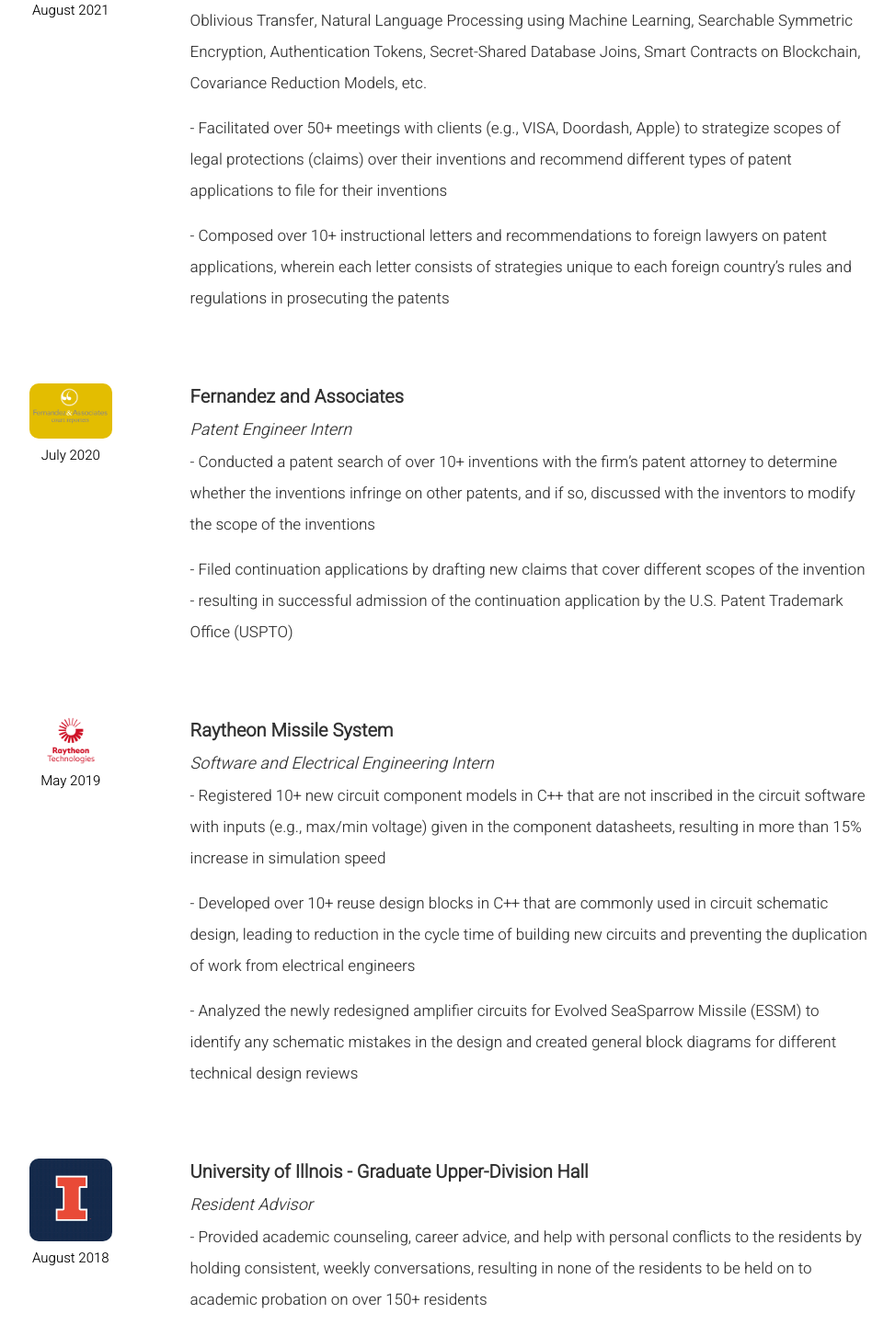
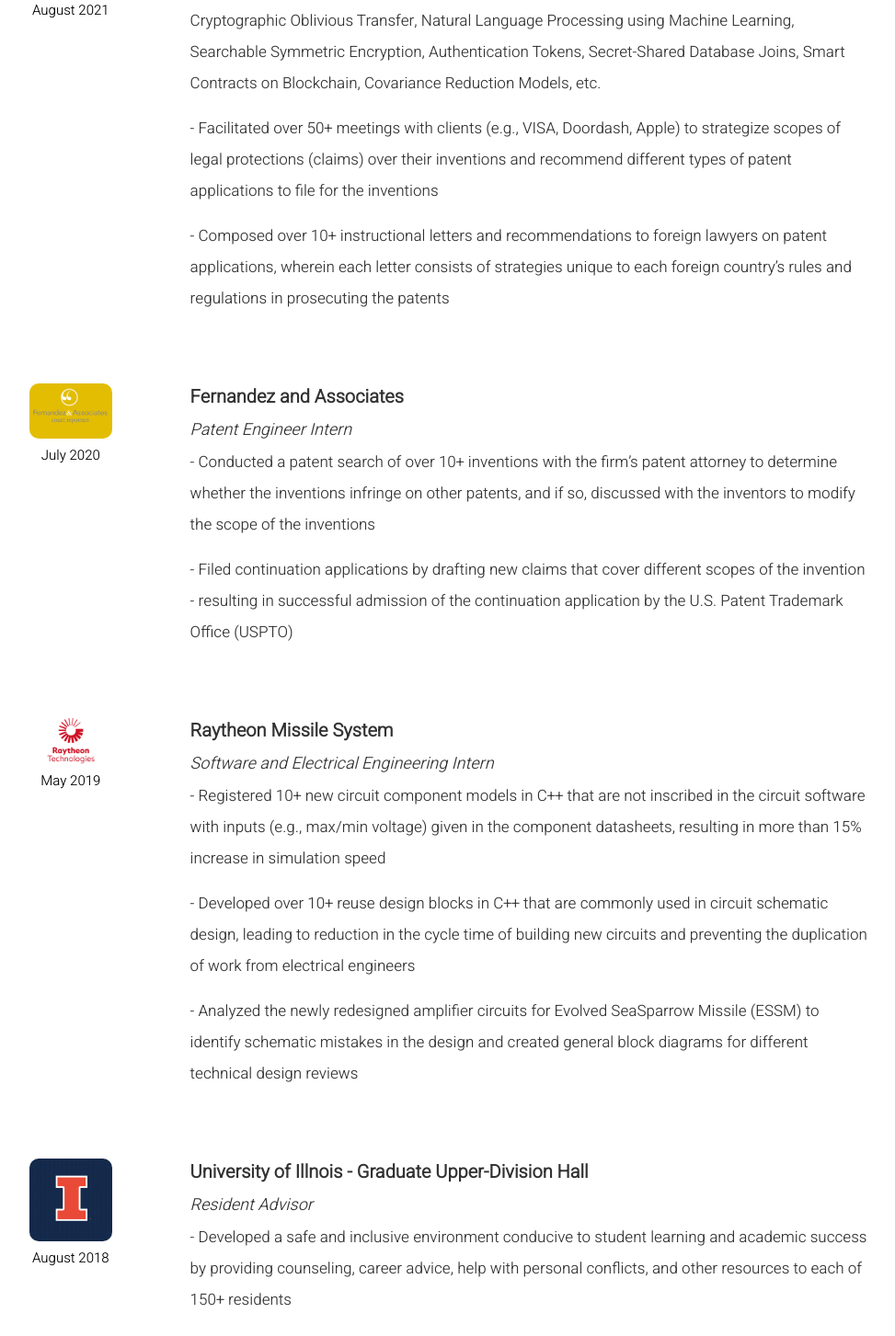
Before and after one commit to dchung1940/dchung1940.github.io, a React (Create React App) app: page /articles in a window 1280 px wide. Shown: the part 227-1680 px from the top of the page at 92% size, without its empty margins (165-1138 px from the left). Built offline with nearby package versions, Linux system fonts and the light colour scheme.

Commit message:
final update to the portfoilo

```diff
--- a/src/data/articles.js
+++ b/src/data/articles.js
@@ -5,8 +5,8 @@ const myArticles = [
 		position:"Patent Engineer",
 		image:"./kilpatricktownsend.jpg",
 		description:
-			["- Drafted over 50+ patent applications based on new software inventions including Cryptographic Oblivious Transfer, Natural Language Processing using Machine Learning, Searchable Symmetric Encryption, Authentication Tokens, Secret-Shared Database Joins, Smart Contracts on Blockchain, Covariance Reduction Models, etc.",
-			"- Facilitated over 50+ meetings with clients (e.g., VISA, Doordash, Apple) to strategize scopes of legal protections (claims) over their inventions and recommend different types of patent applications to file for their inventions",
+			["- Drafted over 50+ patent applications based on leading software inventions including Cryptographic Oblivious Transfer, Natural Language Processing using Machine Learning, Searchable Symmetric Encryption, Authentication Tokens, Secret-Shared Database Joins, Smart Contracts on Blockchain, Covariance Reduction Models, etc.",
+			"- Facilitated over 50+ meetings with clients (e.g., VISA, Doordash, Apple) to strategize scopes of legal protections (claims) over their inventions and recommend different types of patent applications to file for the inventions",
 			"- Composed over 10+ instructional letters and recommendations to foreign lawyers on patent applications, wherein each letter consists of strategies unique to each foreign country’s rules and regulations in prosecuting the patents"
 		]
 	},
@@ -29,7 +29,7 @@ const myArticles = [
 		description:
 			["- Registered 10+ new circuit component models in C++ that are not inscribed in the circuit software with inputs (e.g., max/min voltage) given in the component datasheets, resulting in more than 15% increase in simulation speed",
 			"- Developed over 10+ reuse design blocks in C++ that are commonly used in circuit schematic design, leading to reduction in the cycle time of building new circuits and preventing the duplication of work from electrical engineers",
-			"- Analyzed the newly redesigned amplifier circuits for Evolved SeaSparrow Missile (ESSM) to identify any schematic mistakes in the design and created general block diagrams for different technical design reviews"]
+			"- Analyzed the newly redesigned amplifier circuits for Evolved SeaSparrow Missile (ESSM) to identify schematic mistakes in the design and created general block diagrams for different technical design reviews"]
 
 	},
 	{
@@ -38,7 +38,7 @@ const myArticles = [
 		position:"Resident Advisor",
 		image:"./illinois.jpeg",
 		description:
-			["- Provided academic counseling, career advice, and help with personal conflicts to the residents by holding consistent, weekly conversations, resulting in none of the residents to be held on to academic probation on over 150+ residents",
+			["- Developed a safe and inclusive environment conducive to student learning and academic success by providing counseling, career advice, help with personal conflicts, and other resources to each of 150+ residents",
 			"- Led recruitment of new housing staff with the Resident Director by conducting a series of behavior interviews including assessment of interpersonal communication skills, conflict management skills, etc."]
 	}
 
```
Also changed, not shown: 1 other file (tests, documents, lock files or other folders).
